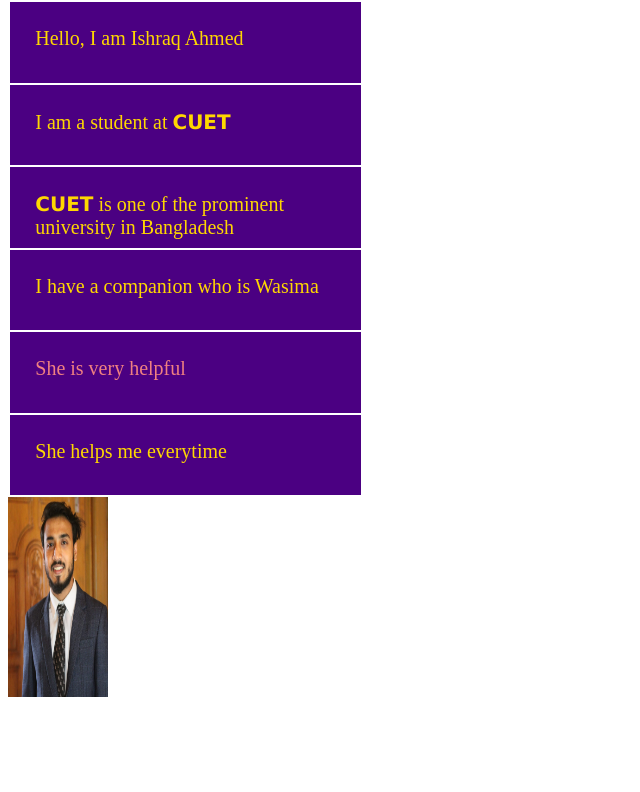
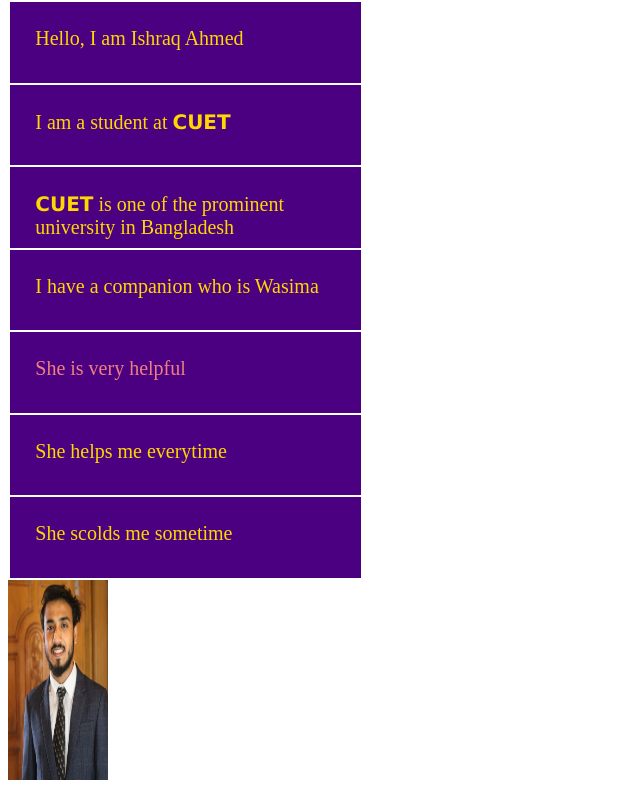
Before and after one commit to ishraqahmednihal/my-first-website, a plain HTML site: page My second website.html in a window 1280 px wide. Shown: the part 98-890 px from the top of the page, without its empty margins (0-640 px from the left). Before the commit the page ends 807 px from the top, so only its background shows below. Drawn offline with Linux system fonts and the light colour scheme.

Commit message:
Change korsi

```diff
--- a/My second website.html
+++ b/My second website.html
@@ -50,6 +50,7 @@ color: lightcoral;
     <p>I have a companion who is Wasima</p>
     <p id="Very">She is very helpful</p>
     <p>She helps me everytime</p>
+    <p> She scolds me sometime</p>
     <img src="Ishraq Ahmed.jpg" alt="">
 
 </body>
```
Also changed, not shown: 1 other file.
